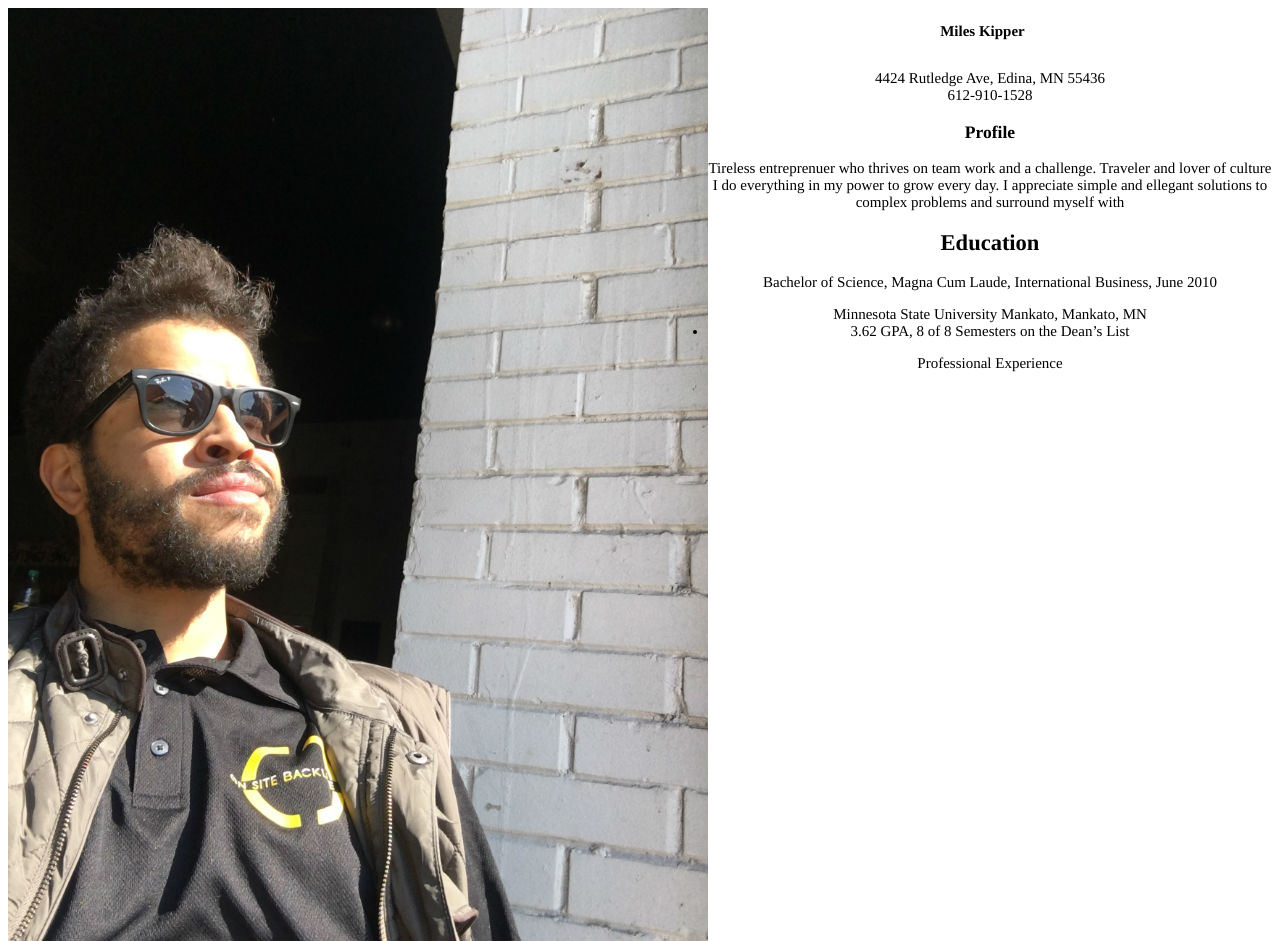
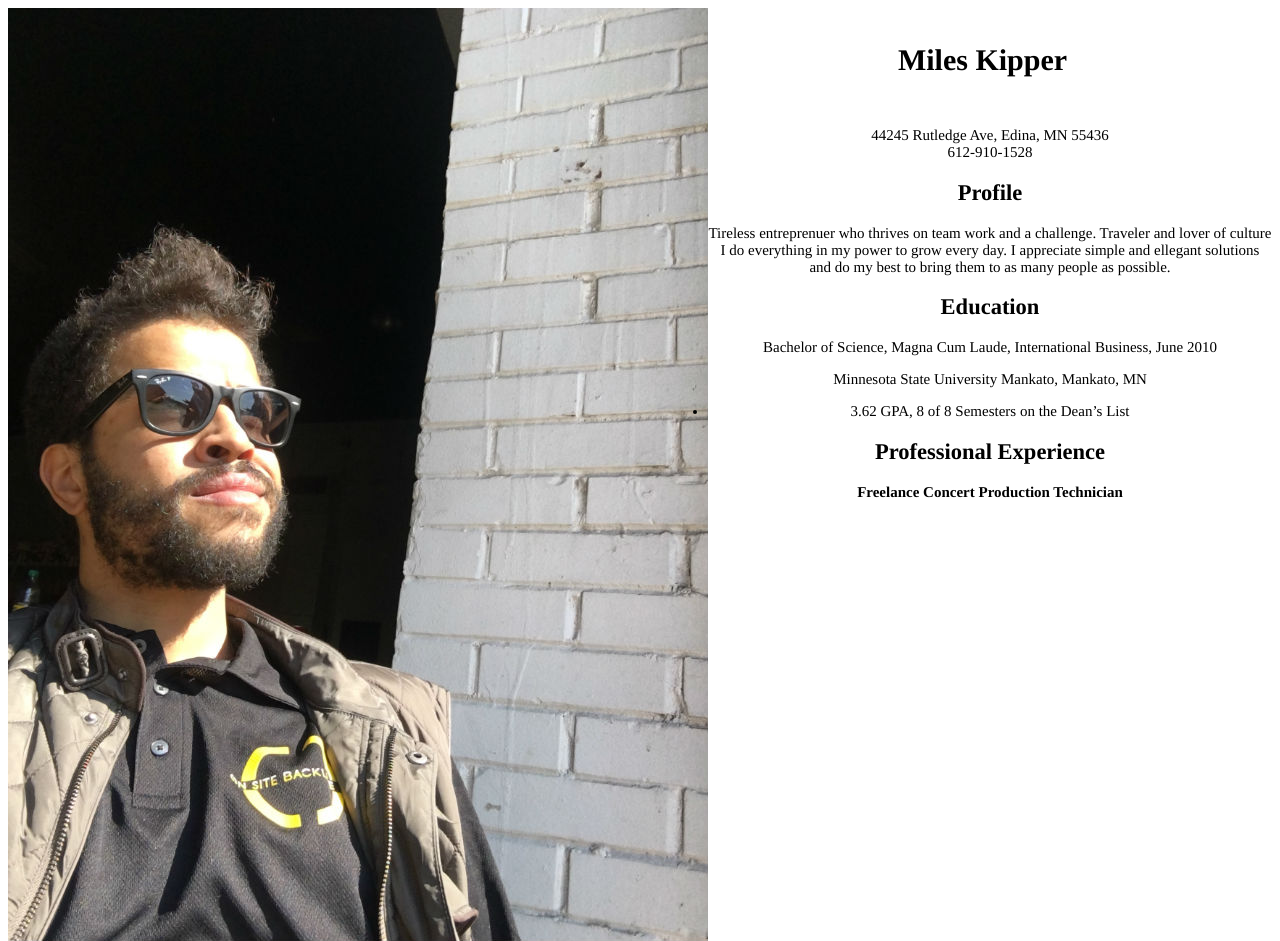
Before and after one commit to kippem/kippem.github.io, a plain HTML site: page index.html in a window 1280 px wide. Drawn offline with Linux system fonts and the light colour scheme.

Commit message:
Update index.html

```diff
--- a/index.html
+++ b/index.html
@@ -11,30 +11,36 @@ href="main.css"/>
  <div id="safeSpace">
   <img src="bigtexas.jpg" id="smile">
  <div id="myNameIs">
-  Miles Kipper
+  <h1>Miles Kipper</h1>
   </div>
-  <p>4424 Rutledge Ave, Edina, MN 55436
+  <p>44245 Rutledge Ave, Edina, MN 55436
    <br>
    612-910-1528</p>
 
    </div>
 
  <div id="profile">
- <h3>Profile</h3>
+ <h2>Profile</h2>
     <p>Tireless entreprenuer who thrives on team work and a challenge. Traveler and lover of culture I do everything in my power to grow
-     every day. I appreciate simple and ellegant solutions to complex problems and surround myself with
+     every day. I appreciate simple and ellegant solutions and do my best to bring them to as many people as possible.</p>
  </div>
 
  <div id="header">
   <h2>Education</h2>
+ </div>
+ <div>
   <p id="school"> Bachelor of Science, Magna Cum Laude, International Business, June 2010</p>
-  <ul>Minnesota State University Mankato, Mankato, MN
+  <p>Minnesota State University Mankato, Mankato, MN </p>
+  <ul>
    <li>3.62 GPA, 8 of 8 Semesters on the Dean’s List</li>
   </ul>
  </div>
 
  <div id="header">
-  <p>Professional Experience</p>
+  <h2>Professional Experience</h2>
+ </div>
+ <div>
+  <h4> Freelance Concert Production Technician</h4>
 
 
 
```
